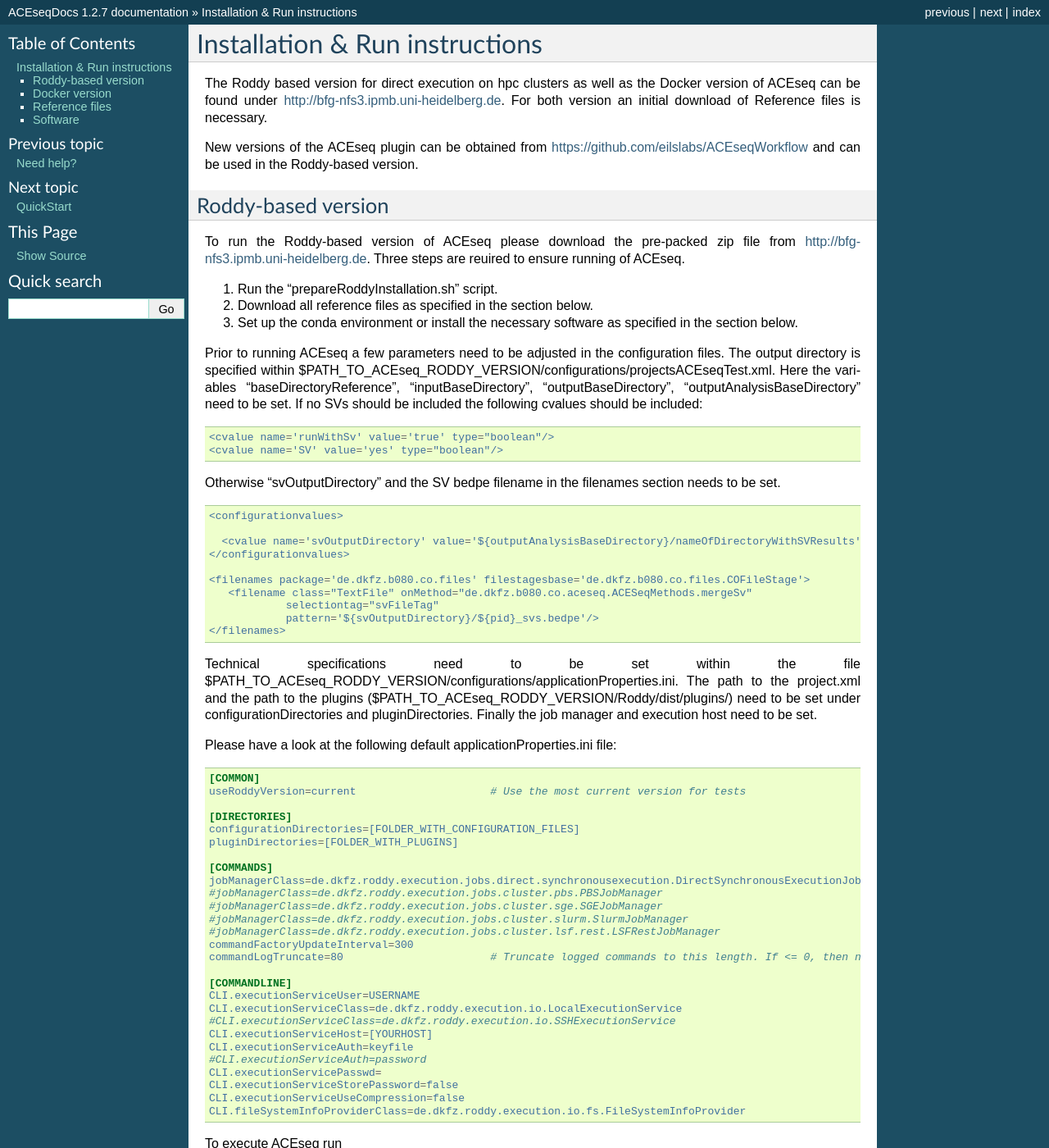
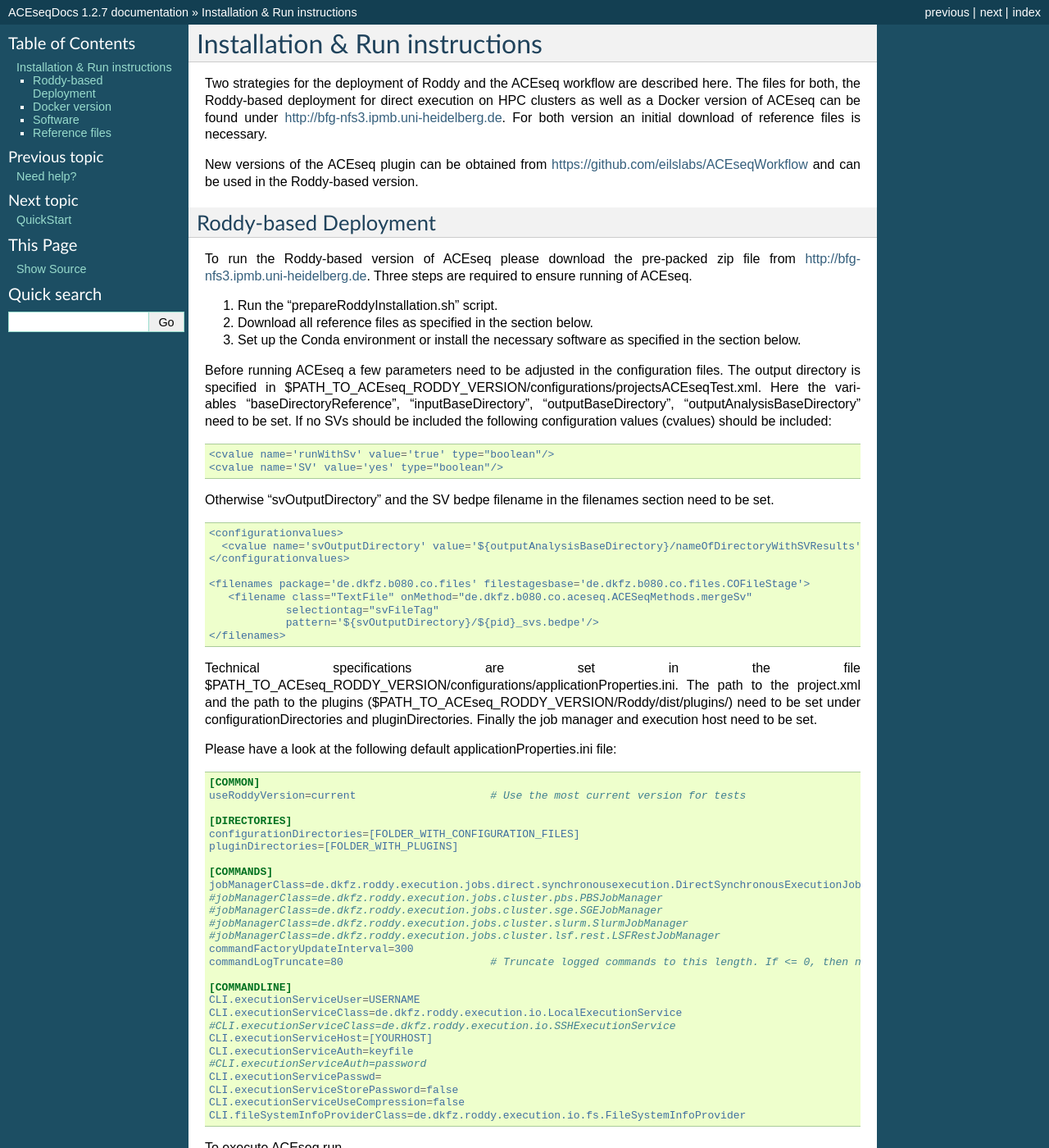
Before and after one commit to DKFZ-ODCF/ACEseqWorkflow, a Sphinx documentation site: the page built from documentation/source/installation.rst, in a window 1280 px wide and 1400 px high. Shown: the whole window at 82% size. Built offline with Sphinx 7.4.7, drawn with Linux system fonts in a browser that asks for light colours; formulas are drawn with MathJax 3; pages that are not in the unit, such as notebooks, are missing from menus; some of the changed text lies outside the part shown.

Commit message:
Tried to make some of the installation docs clearer.

```diff
--- a/documentation/source/installation.rst
+++ b/documentation/source/installation.rst
@@ -1,32 +1,33 @@
 Installation & Run instructions
 ================================
 
-The Roddy based version for direct execution on hpc clusters as well as the Docker version of ACEseq can be found under http://bfg-nfs3.ipmb.uni-heidelberg.de. For both version an initial download of Reference files is necessary.
+Two strategies for the deployment of Roddy and the ACEseq workflow are described here. The files for both, the Roddy-based deployment for direct
+execution on HPC clusters as well as a Docker version of ACEseq can be found under http://bfg-nfs3.ipmb.uni-heidelberg.de. For both version an initial
+download of reference files is necessary.
 
 New versions of the ACEseq plugin can be obtained from https://github.com/eilslabs/ACEseqWorkflow and can be used in the Roddy-based version.
 
-Roddy-based version
-^^^^^^^^^^^^^^^^^^^^^
-To run the Roddy-based version of ACEseq please download the pre-packed zip file from http://bfg-nfs3.ipmb.uni-heidelberg.de. Three steps are reuired to ensure running of ACEseq.
+Roddy-based Deployment
+^^^^^^^^^^^^^^^^^^^^^^^
+To run the Roddy-based version of ACEseq please download the pre-packed zip file from http://bfg-nfs3.ipmb.uni-heidelberg.de. Three steps are required to ensure running of ACEseq.
 
 1. Run the "prepareRoddyInstallation.sh" script.
 2. Download all reference files as specified in the section below.
-3. Set up the conda environment or install the necessary software as specified in the section below.
+3. Set up the Conda environment or install the necessary software as specified in the section below.
 
-Prior to running ACEseq a few parameters need to be adjusted in the configuration files. The output directory is specified within $PATH_TO_ACEseq_RODDY_VERSION/configurations/projectsACEseqTest.xml. Here the variables "baseDirectoryReference", "inputBaseDirectory", "outputBaseDirectory", "outputAnalysisBaseDirectory" need to be set. If no SVs should be included the following cvalues should be included:
+Before running ACEseq a few parameters need to be adjusted in the configuration files. The output directory is specified in $PATH_TO_ACEseq_RODDY_VERSION/configurations/projectsACEseqTest.xml. Here the variables "baseDirectoryReference", "inputBaseDirectory", "outputBaseDirectory", "outputAnalysisBaseDirectory" need to be set. If no SVs should be included the following configuration values (cvalues) should be included:
 
 .. code-block:: ini
 
     <cvalue name='runWithSv' value='true' type="boolean"/>
     <cvalue name='SV' value='yes' type="boolean"/>
 
-Otherwise "svOutputDirectory" and the SV bedpe filename in the filenames section needs to be set.
 
+Otherwise "svOutputDirectory" and the SV bedpe filename in the filenames section need to be set.
 
 .. code-block:: ini
 
     <configurationvalues>
-
       <cvalue name='svOutputDirectory' value='${outputAnalysisBaseDirectory}/nameOfDirectoryWithSVResults' type="path"/>
     </configurationvalues>
 
@@ -36,7 +37,7 @@
                 pattern='${svOutputDirectory}/${pid}_svs.bedpe'/>
     </filenames>
 
-Technical specifications need to be set within the file $PATH_TO_ACEseq_RODDY_VERSION/configurations/applicationProperties.ini. The path to the project.xml and the path to the plugins ($PATH_TO_ACEseq_RODDY_VERSION/Roddy/dist/plugins/) need to be set under configurationDirectories and pluginDirectories. Finally the job manager and execution host need to be set.
+Technical specifications are set in the file $PATH_TO_ACEseq_RODDY_VERSION/configurations/applicationProperties.ini. The path to the project.xml and the path to the plugins ($PATH_TO_ACEseq_RODDY_VERSION/Roddy/dist/plugins/) need to be set under configurationDirectories and pluginDirectories. Finally the job manager and execution host need to be set.
 
 Please have a look at the following default applicationProperties.ini file:
 
@@ -123,20 +122,11 @@
 
 Here you tell roddy to run the ACEseq configuration using the config folder in the current directory with a control and tumor bam. Also you tell Roddy the samples for both files namely control and tumor. Finally, you supply the path to the reference files and the folder where you will store your output data.
 
-Reference files
-^^^^^^^^^^^^^^^^
-To get all necessary reference files run the script $PATH_TO_PLUGIN_DIRECTORY/installation/downloadReferences.sh from the destination path for all files.
-Please convert the bigwig file in databases/UCSC to a BedGraph (https://genome.ucsc.edu/goldenpath/help/bigWig.html) and save it under wgEncodeCrgMapabilityAlign100mer_chr.bedGraph,
-compress it with bgzip and index with tabix.
-The variable baseDirectoryReference in the project.xml  needs to be set to the path from which the downloader script was run.
-
 Software
 ^^^^^^^^^
-All software required to run ACEseq is stored in Bioconda and can be downloaded to set up a conda environment. Specifications about the packages are given in `$PATH_TO_PLUGIN_DIRECTORY/resources/analysisTools/copyNumberEstimationWorkflow/environments/conda.yml` (for the zipped Roddy version the $PATH_TO_PLUGIN_DIRECTORY is $PATH_TO_ACEseq_RODDY_VERSION/Roddy/dist/plugins/).
+The workflow contains a description of a [Conda](https://conda.io/docs/) environment. A number of Conda packages from [BioConda](https://bioconda.github.io/index.html) are required. You should set up the Conda environment at a centralized position available from all compute hosts. The full specification of the required packages is given in `$PATH_TO_PLUGIN_DIRECTORY/resources/analysisTools/copyNumberEstimationWorkflow/environments/conda.yml` (for the zipped Roddy version the $PATH_TO_PLUGIN_DIRECTORY is $PATH_TO_ACEseq_RODDY_VERSION/Roddy/dist/plugins/).
 
-The workflow contains a description of a [Conda](https://conda.io/docs/) environment. A number of Conda packages from [BioConda](https://bioconda.github.io/index.html) are required. You should set up the Conda environment at a centralized position available from all compute hosts.
-
-First install the BioConda channels:
+Unless you have already done so, you should first install [Conda](https://conda.io/docs/). Then you need to set up the BioConda channel that contains many of the required software packages:
 
 ::
 
@@ -155,8 +145,17 @@
     conda config --add channels bioconda
 
 
-Then install the environment
+Eventually, you can import the conda environment with
 
 ::
 
 	conda env create -n ACEseqWorkflow -f $PATH_TO_PLUGIN_DIRECTORY/resources/analysisTools/copyNumberEstimationWorkflow/environments/conda.yml
+
+
+Reference files
+^^^^^^^^^^^^^^^^
+To get all necessary reference files run the script $PATH_TO_PLUGIN_DIRECTORY/installation/downloadReferences.sh in the destination path for all files. The script will create directories directly beneath the path where it executed.
+
+Please convert the bigwig file in databases/UCSC to BedGraph format (https://genome.ucsc.edu/goldenpath/help/bigWig.html) and save it under wgEncodeCrgMapabilityAlign100mer_chr.bedGraph, compress it with bgzip and index it with tabix. Please use the tabix from htslib 0.2.5. We suggest you simply use the previously installed Conda environment to do that.
+
+Finally, set the variable baseDirectoryReference in the project.xml to the path from which the downloader script was run.
```
Also changed, not shown: other parts of documentation/source/installation.rst (+0 -2 lines).
